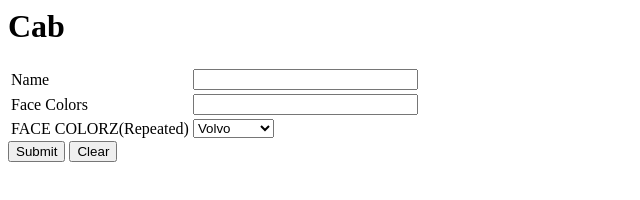
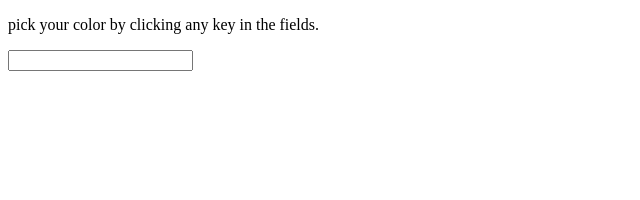
Before and after one commit to HILLSTV/FACE-GENERATOR, a plain HTML site: page index.html in a window 1280 px wide. Shown: the whole page, without its empty margins (0-640 px from the left). Drawn offline with Linux system fonts and the light colour scheme.

Commit message:
Update index.html

```diff
--- a/index.html
+++ b/index.html
@@ -1,32 +1,16 @@
+<!DOCTYPE html>
 <html>
-  <body>
-    <h1>Cab</h1>
-    <TABLE BORDER="0">
-      <TR>
-        <TD>Name</TD>
-        <TD ALIGN="left">
-          <INPUT TYPE="text" SIZE="25" NAME="fname">
-        </TD>
-      </TR>
-      <TR>
-        <TD>Face Colors</TD>
-        <TD ALIGN="left">
-          <INPUT TYPE="text" SIZE="25" NAME="phnnum">
-        </TD>
-      </TR>
-      <TR>
-        <TD>FACE COLORZ(Repeated)</TD>
-        <TD ALIGN="left">
-          <select>
-            <option value="red">Volvo</option>
-            <option value="blue">Saab</option>
-            <option value="green">Mercedes</option>
-            <option value="yellow">Audi</option>
-          </select>
-        </TD>
-      </TR>
-    </TABLE>
-    <INPUT TYPE="submit" VALUE="Submit">
-    <INPUT TYPE="reset" VALUE="Clear">
-  </body>
-</h
+<body>
+
+<p>pick your color by clicking any key in the fields.</p>
+
+<input type="text" onkeydown="myFunction1()">
+
+<script>
+function myFunction() {
+ <embed type="text/html" src="FaceYellow.html"  width="1000" height="400">;
+}
+</script>
+
+</body>
+</html>
```
